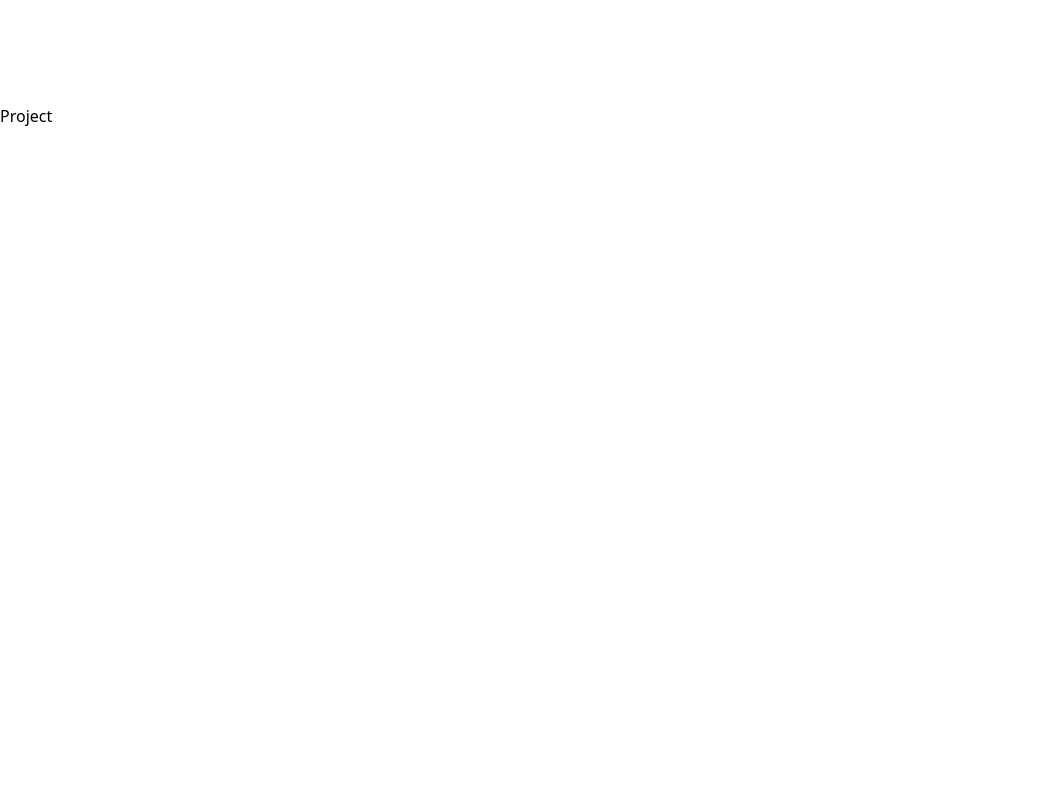
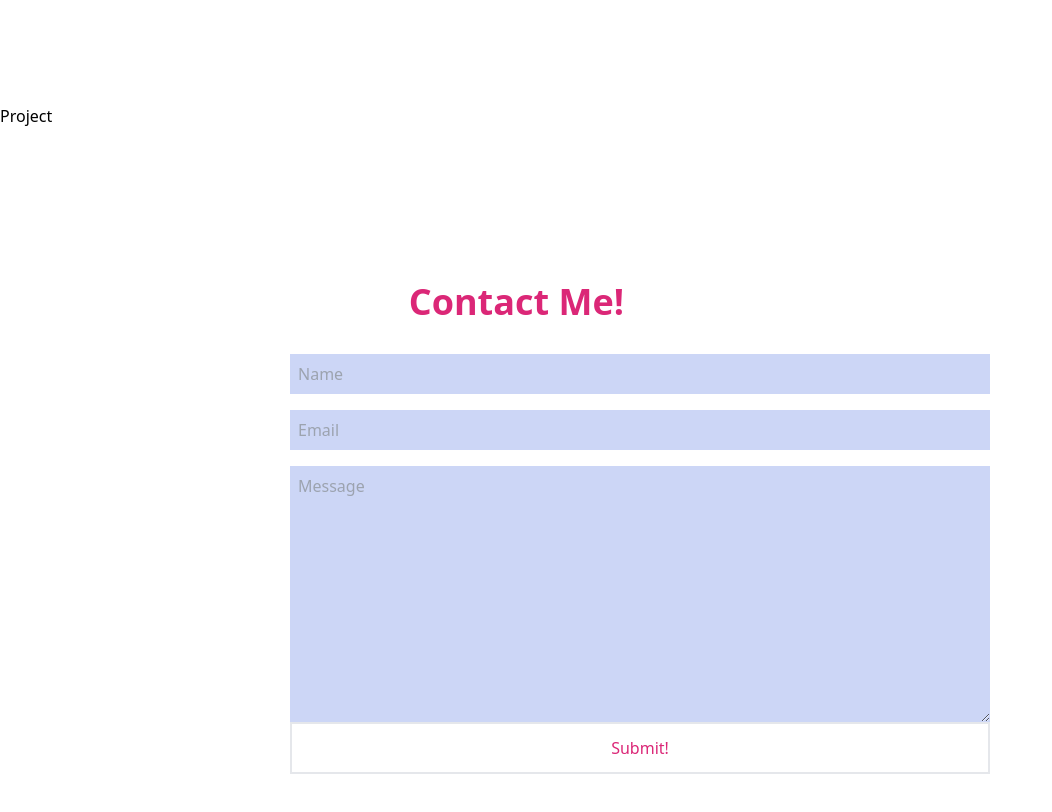
Before and after one commit to kaihuan-huang/Personal-Portfolio-React, a React (Create React App) app in the folder portfolio-react-kaihuan/: page / in a window 1280 px wide. Shown: the part 2320-3132 px from the top of the page, without its empty margins (0-1052 px from the left). Before the commit the page ends 2448 px from the top, so only its background shows below. Built offline with nearby package versions, Linux system fonts and the light colour scheme.

Commit message:
update contact component

```diff
--- a/portfolio-react-kaihuan/src/App.js
+++ b/portfolio-react-kaihuan/src/App.js
@@ -3,6 +3,7 @@ import Navbar from "./components/Navbar";
 import About from "./components/About";
 import Skill from "./components/Skill"
 import Project from "./components/Project";
+import Contact from "./components/Contact";
 
 function App() {
   return (
@@ -12,6 +13,7 @@ function App() {
       <About />
       <Skill />
       <Project />
+      <Contact />
     </div>
   );
 }
--- /dev/null
+++ b/portfolio-react-kaihuan/src/components/Contact.jsx
@@ -0,0 +1,27 @@
+import React from 'react'
+
+const Contact = () => {
+    return (
+      <div name='contact' className='w-full h-screen text-gray-500'>
+        <div className='flex flex-col justify-center items-center w-full h-full'>
+          <div className='max-w-[px] w-full grid grid-cols-2 gap-8'>
+            <div className='sm:text-right pb-8 pl-4'>
+              <p className='text-4xl font-bold inline text-pink-600'>
+              Contact Me!
+              </p>
+            </div>
+            </div>
+                <form className='flex flex-col max-w-[700px] w-full'>
+                <input className='bg-[#ccd6f6] p-2' type="text" placeholder='Name' name='name' />
+                <input className='my-4 p-2 bg-[#ccd6f6]' type="email" placeholder='Email' name='email' />
+                <textarea className='bg-[#ccd6f6] p-2' name="message" rows="10" placeholder='Message'></textarea>
+                <button  className='text-pink-600 group border-2 px-6 py-3 hover:text-[#cab0e9]'>
+                Submit!
+               </button>
+                </form>
+        </div>
+      </div>
+    );
+  };
+
+export default Contact
```
